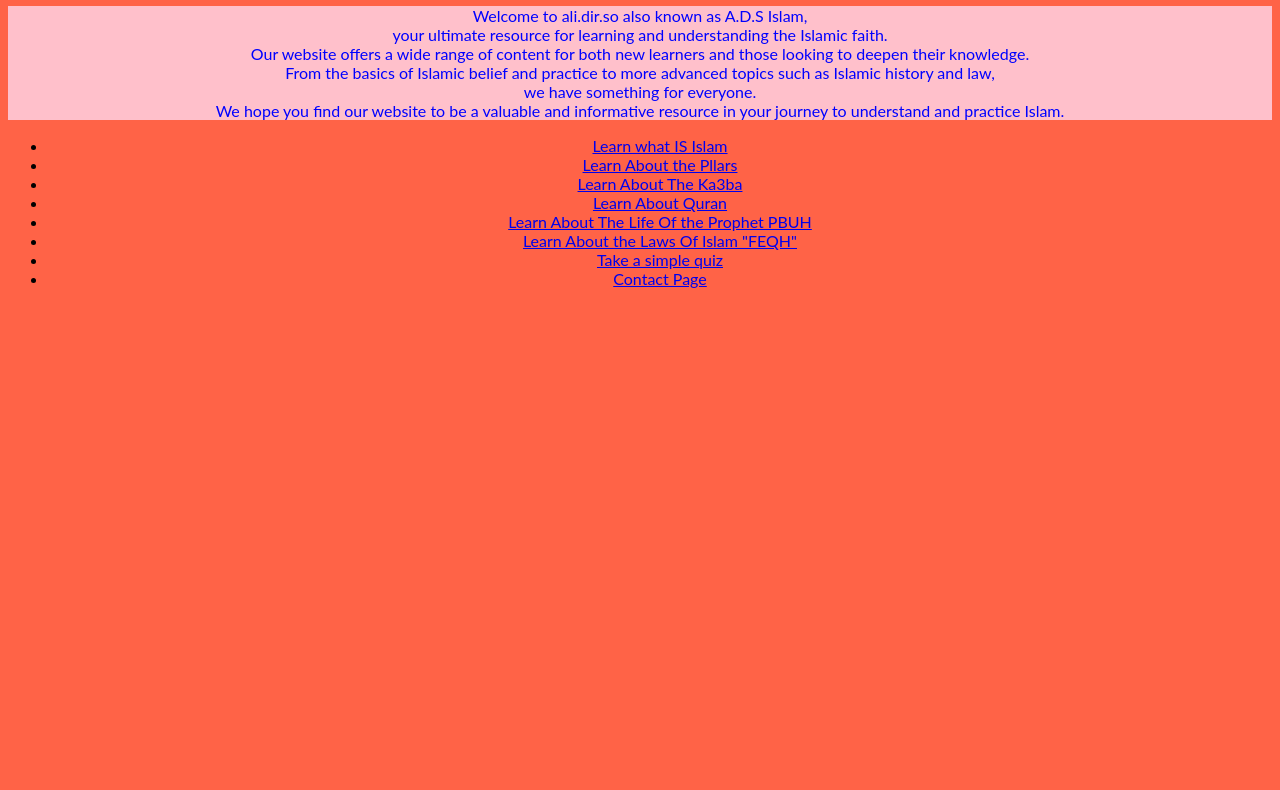
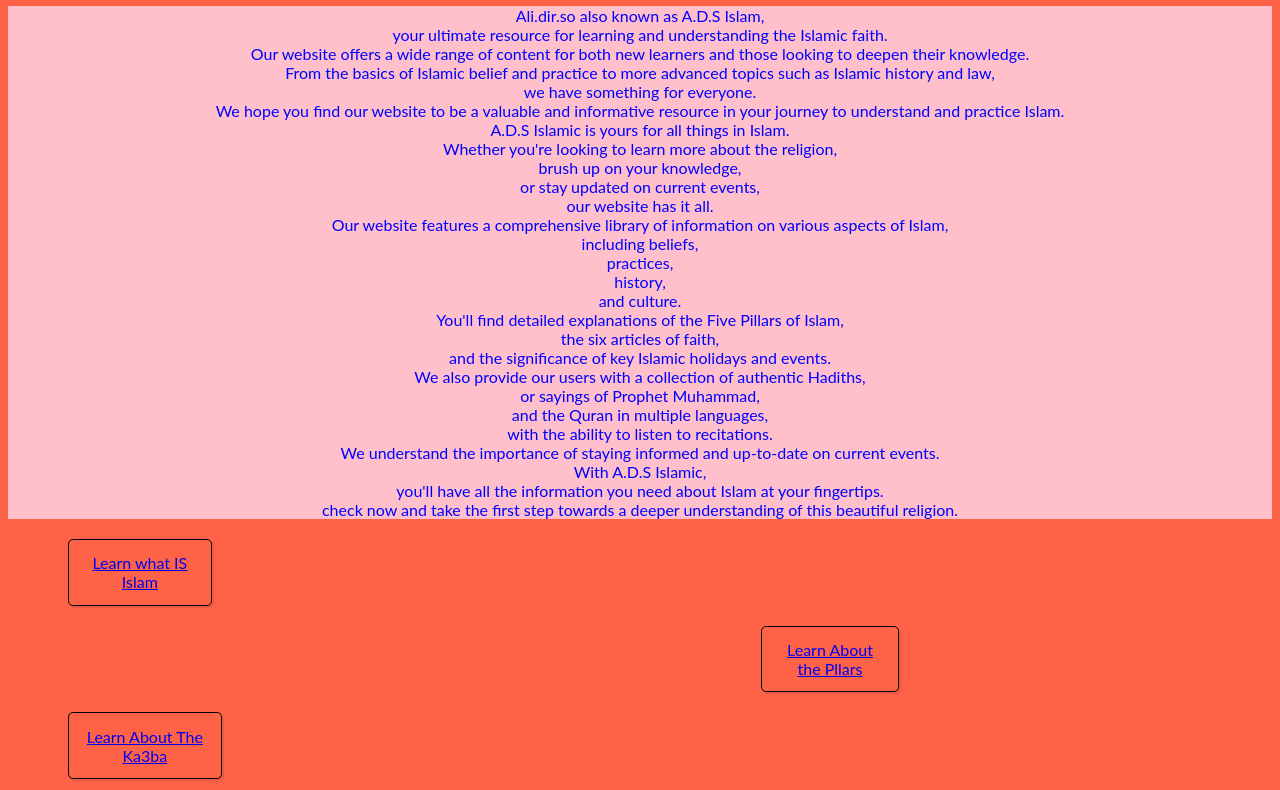
Before and after one commit to almoali/ali.dir.so, a plain HTML site: page index.html in a window 1280 px wide. Shown: the part 76-866 px from the top of the page. Before the commit the page ends 800 px from the top, so only its background shows below. Drawn offline with Linux system fonts and the light colour scheme.

Commit message:
distinguish from them

```diff
--- a/index.html
+++ b/index.html
@@ -1,35 +1,169 @@
 <!DOCTYPE html>
 <html lang="en">
 <center>
+
     <head>
+        <title>A.D.S Islam</title>
         <meta charset="UTF-8">
         <meta http-equiv="X-UA-Compatible" content="IE=edge">
         <meta name="viewport" content="width=device-width, initial-scale=1.0">
-    <title>A.D.S Islam</title>
+        <link rel="shortcut icon" href="favicon.ico" type="image/x-icon">
         <link rel="stylesheet" type="text/css" href="style.css">
+
+        <style>
+            .featured-jobs {
+                display: flex;
+                flex-wrap: wrap;
+                justify-content: center;
+            }
+
+            .featured-jobs1 {
+                width: 115px;
+                padding: 10pt;
+                margin: 20px;
+                border: 1px solid #ccc;
+                margin-right: 3000px;
+                border-radius: 5px;
+                box-shadow: 2px 2px 2px rgba(0, 0, 0, 0.1);
+                overflow: hidden;
+                border-color: black;
+            }
+
+            .featured-jobs2 {
+                width: 110px;
+                padding: 10pt;
+                margin: 20px;
+                border: 1px solid #ccc;
+                margin-left: 360px;
+                margin-top: px;
+                border-radius: 5px;
+                box-shadow: 2px 2px 2px rgba(0, 0, 0, 0.1);
+                overflow: hidden;
+                border-color: black;
+            }
+
+            .featured-jobs3 {
+                width: 125px;
+                padding: 10pt;
+                margin: 20px;
+                border: 1px solid #ccc;
+                margin-right: 3000px;
+                border-radius: 5px;
+                box-shadow: 2px 2px 2px rgba(0, 0, 0, 0.1);
+                overflow: hidden;
+                border-color: black;
+            }
+
+            .featured-jobs4 {
+                width: 500px;
+                width: 125px;
+                padding: 10pt;
+                margin: 20px;
+                border: 1px solid #ccc;
+                margin-left: 360px;
+                border-radius: 5px;
+                box-shadow: 2px 2px 2px rgba(0, 0, 0, 0.1);
+                overflow: hidden;
+                border-color: black;
+            }
+
+            .featured-jobs5 {
+                width: 125px;
+                padding: 10pt;
+                margin: 20px;
+                border: 1px solid #ccc;
+                margin-right: 3000px;
+                border-radius: 5px;
+                box-shadow: 2px 2px 2px rgba(0, 0, 0, 0.1);
+                overflow: hidden;
+                border-color: black;
+            }
+
+            .featured-jobs6 {
+                width: 125px;
+                padding: 10pt;
+                margin: 20px;
+                border: 1px solid #ccc;
+                margin-left: 360px;
+                border-radius: 5px;
+                box-shadow: 2px 2px 2px rgba(0, 0, 0, 0.1);
+                overflow: hidden;
+                border-color: black;
+            }
+
+            .featured-jobs7 {
+                width: 125px;
+                padding: 15pt;
+                margin: 20px;
+                border: 1px solid #ccc;
+                margin-right: 3000px;
+                border-radius: 5px;
+                box-shadow: 2px 2px 2px rgba(0, 0, 0, 0.1);
+                overflow: hidden;
+                border-color: black;
+
+            }
+
+            .featured-jobs8 {
+                width: 125px;
+                padding: 10pt;
+                margin: 20px;
+                border: 1px solid #ccc;
+                margin-left: 360px;
+                border-radius: 5px;
+                box-shadow: 2px 2px 2px rgba(0, 0, 0, 0.1);
+                overflow: hidden;
+                border-color: black;
+            }
+        </style>
     </head>
 
     <body>
-    <h1>Welcome</h1>
+        <h1>Welcome to learn about this beautiful religion.</h1>
         <p>
-        Welcome to ali.dir.so also known as A.D.S Islam, <br>
+            Ali.dir.so also known as A.D.S Islam, <br>
             your ultimate resource for learning and understanding the Islamic faith. <br>
-        Our website offers a wide range of content for both new learners and those looking to deepen their knowledge. <br>
+            Our website offers a wide range of content for both new learners and those looking to deepen their
+            knowledge. <br>
             From the basics of Islamic belief and practice to more advanced topics such as Islamic history and law, <br>
             we have something for everyone. <br>
             We hope you find our website to be a valuable and informative resource in your journey to understand and
             practice Islam. <br>
+            A.D.S Islamic is yours for all things in Islam. <br>
+            Whether you're looking to learn more about the religion, <br>
+            brush up on your knowledge, <br>
+            or stay updated on current events, <br>
+            our website has it all. <br>
+            Our website features a comprehensive library of information on various aspects of Islam, <br>
+            including beliefs, <br>
+            practices, <br>
+            history, <br>
+            and culture. <br>
+            You'll find detailed explanations of the Five Pillars of Islam, <br>
+            the six articles of faith, <br>
+            and the significance of key Islamic holidays and events. <br>
+            We also provide our users with a collection of authentic Hadiths, <br>
+            or sayings of Prophet Muhammad, <br>
+            and the Quran in multiple languages, <br>
+            with the ability to listen to recitations. <br>
+            We understand the importance of staying informed and up-to-date on current events. <br>
+            With A.D.S Islamic, <br>
+            you'll have all the information you need about Islam at your fingertips. <br>
+            check now and take the first step towards a deeper understanding of this beautiful religion.
         </p>
+
         <ul>
-<li><a href="aboutislam.html">Learn what IS Islam</a></li>
-<li><a href="thepillars.html">Learn About the Pllars</a></li>
-<li><a href="theka3ba.html">Learn About The Ka3ba</a></li>
-<li><a href="aboutquran.html">Learn About Quran</a></li>
-<li><a href="seerah.html">Learn About The Life Of the Prophet PBUH</a></li>
-<li><a href="feqh.html">Learn About the Laws Of Islam "FEQH"</a></li>
-<li><a href="quiz.html">Take a simple quiz</a></li>
-<li><a href="contact.html">Contact Page</a></li>
+            <li class="featured-jobs1"><a href="aboutislam.html">Learn what IS Islam</a></li>
+            <li class="featured-jobs2"><a href="thepillars.html">Learn About the Pllars</a></li>
+            <li class="featured-jobs3"><a href="theka3ba.html">Learn About The Ka3ba</a></li>
+            <li class="featured-jobs4"><a href="aboutquran.html">Learn About Quran</a></li>
+            <li class="featured-jobs5"><a href="seerah.html">Learn About The Life Of the Prophet PBUH</a></li>
+            <li class="featured-jobs6"><a href="feqh.html">Learn About the Laws Of Islam "FEQH"</a></li>
+            <li class="featured-jobs7"><a href="quiz.html">Take a simple quiz</a></li>
+            <li class="featured-jobs8"><a href="contact.html">Contact Page</a></li>
         </ul>
+
     </body>
 </center>
+
 </html>
```
Also changed, not shown: aboutislam.html (+4 -0 lines), aboutquran.html (+4 -0 lines), quiz.html (+4 -2 lines), seerah.html (+2 -2 lines), theka3ba.html (+3 -0 lines), thepillars.html (+4 -0 lines). Lines whose indentation alone changed are shown as unchanged.
